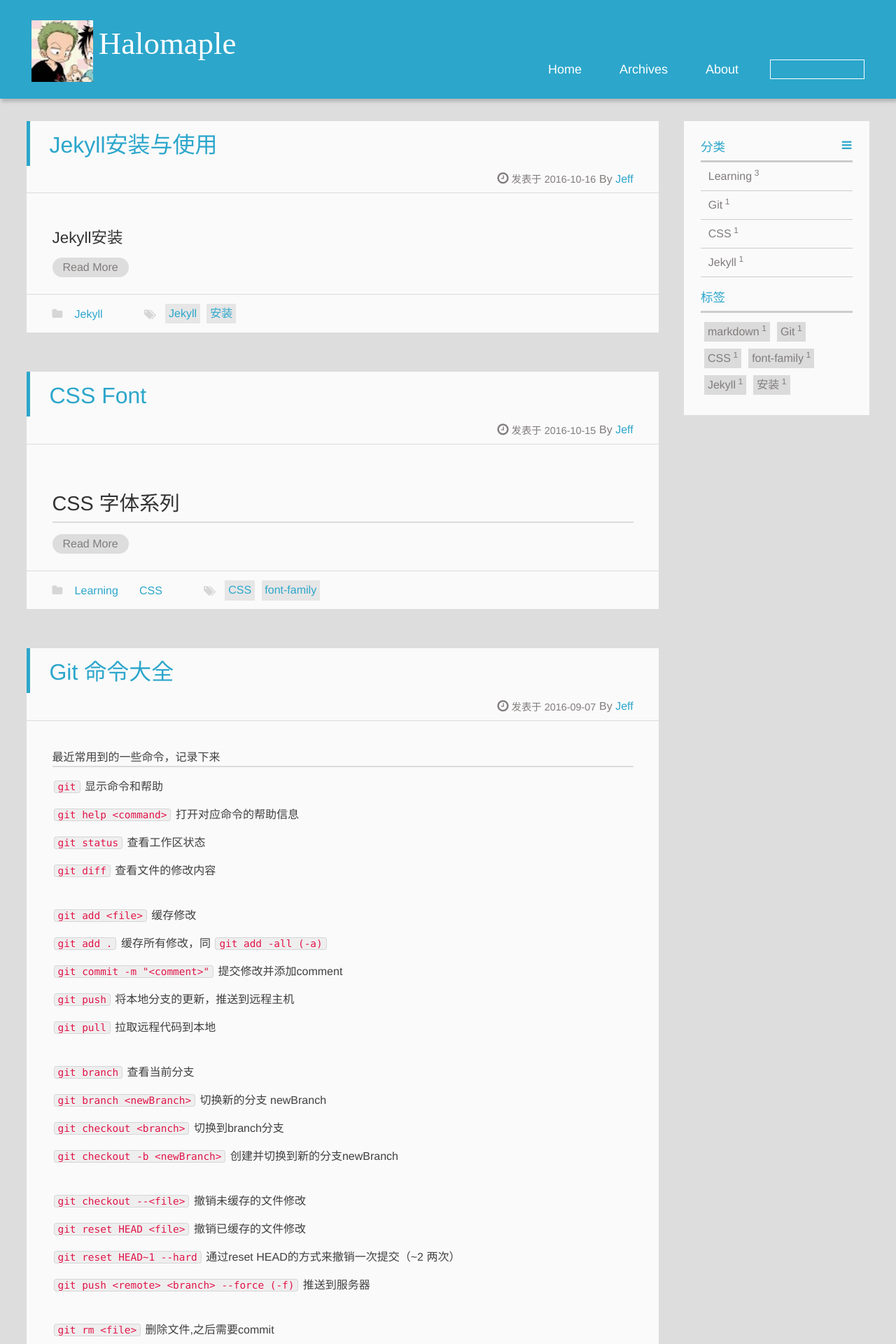
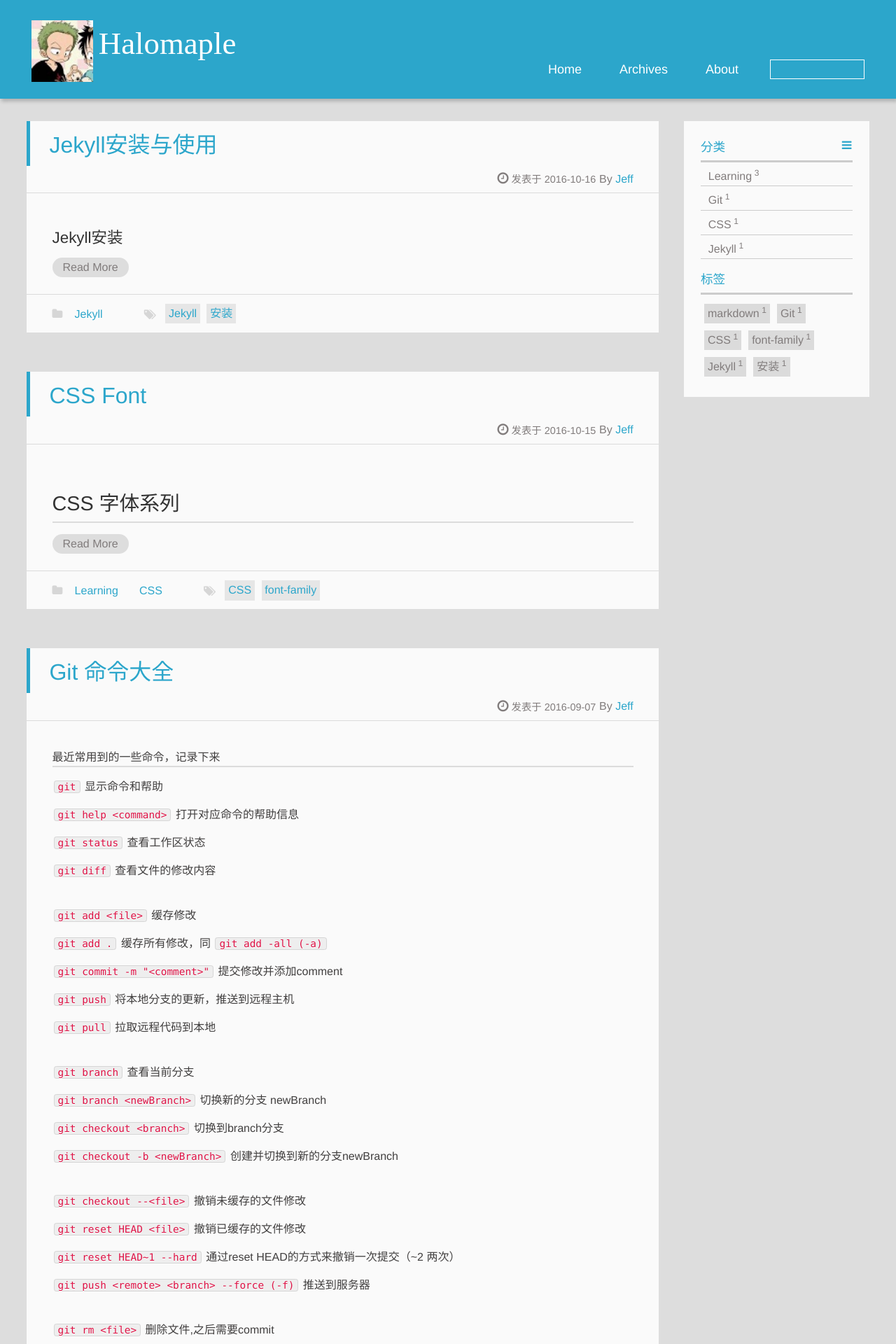
Before and after one commit to Halomaple/blog, a Jekyll site: the page built from index.html, in a window 1280 px wide. Shown: the top 1920 px of the page at 70% size. Built offline with Jekyll 4.4.1, drawn with Linux system fonts in a browser that asks for light colours; nearby versions of some CDN libraries; the list of posts is cut into pages by our own code; comment, search, counter and statistics services are not loaded.

Commit message:
change category list padding bottom

```diff
--- a/assets/css/style.css
+++ b/assets/css/style.css
@@ -1982,7 +1982,7 @@ section.comment {
 
 .categorieslist li a {
     display: block;
-    padding: .5em 5%;
+    padding: .5em 5% .1em 5%;
 }
 
 .categorieslist li a:hover {
```
Also changed, not shown: assets/css/style.min.css.
